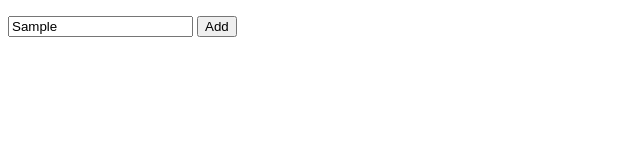
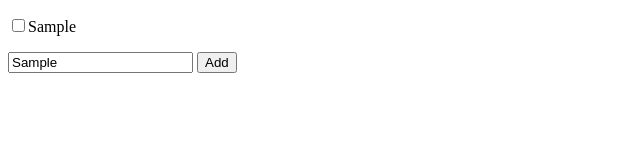
Before and after one commit to DevRamona/Todo_TypeScript, a website with bundled scripts: page index.html in a window 1280 px wide. Both pictures are taken after typing "Sample" into the empty fields and a click on the button "Add". Shown: the whole page, without its empty margins (0-640 px from the left). Built offline with nearby package versions, Linux system fonts and the light colour scheme.

Commit message:
add functionality of adding tasks

```diff
--- a/index.html
+++ b/index.html
@@ -6,9 +6,18 @@
     <meta name="viewport" content="width=device-width, initial-scale=1.0" />
     <script src="dist/script.js" defer></script>
     <title>Document</title>
+    <style>
+        ul {
+            list-style: none;
+            padding: 0;
+        }
+
+    </style>
 </head>
 
+
 <body>
+
     <ul id="list"></ul>
     <form id="new-task-form">
         <input type="text" id="new-task-title">
--- a/src/script.ts
+++ b/src/script.ts
@@ -13,7 +13,7 @@ if(list instanceof HTMLUListElement && form instanceof HTMLFormElement && input
     form. addEventListener("submit", e => {
         e.preventDefault()
         if(input.value === "" || input.value === null) return
-        const newTask = {
+        const newTask : Task = {
             id : 1,
             title : input.value,
             completed : false,
@@ -23,6 +23,16 @@ if(list instanceof HTMLUListElement && form instanceof HTMLFormElement && input
 
     })
     function addListItem(task :Task) {
+        const item = document.createElement("li")
+        const label = document.createElement("label")
+        const checkbox = document.createElement("input")
+        checkbox.type = "checkbox"
+        checkbox.checked = task.completed
+        label.append(checkbox, task.title)
+        item.append(label)
+        list?.append(item)
+
+
 
     }
 } else {
```
Also changed, not shown: dist/script.js.
